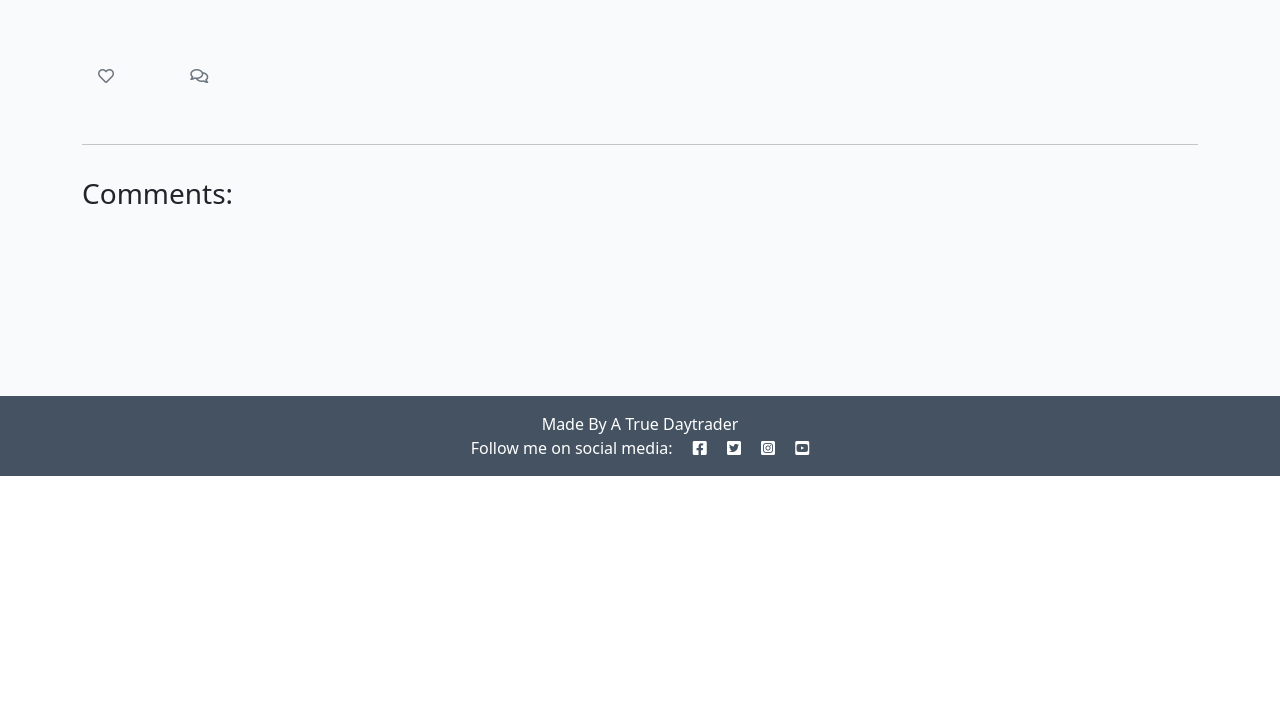
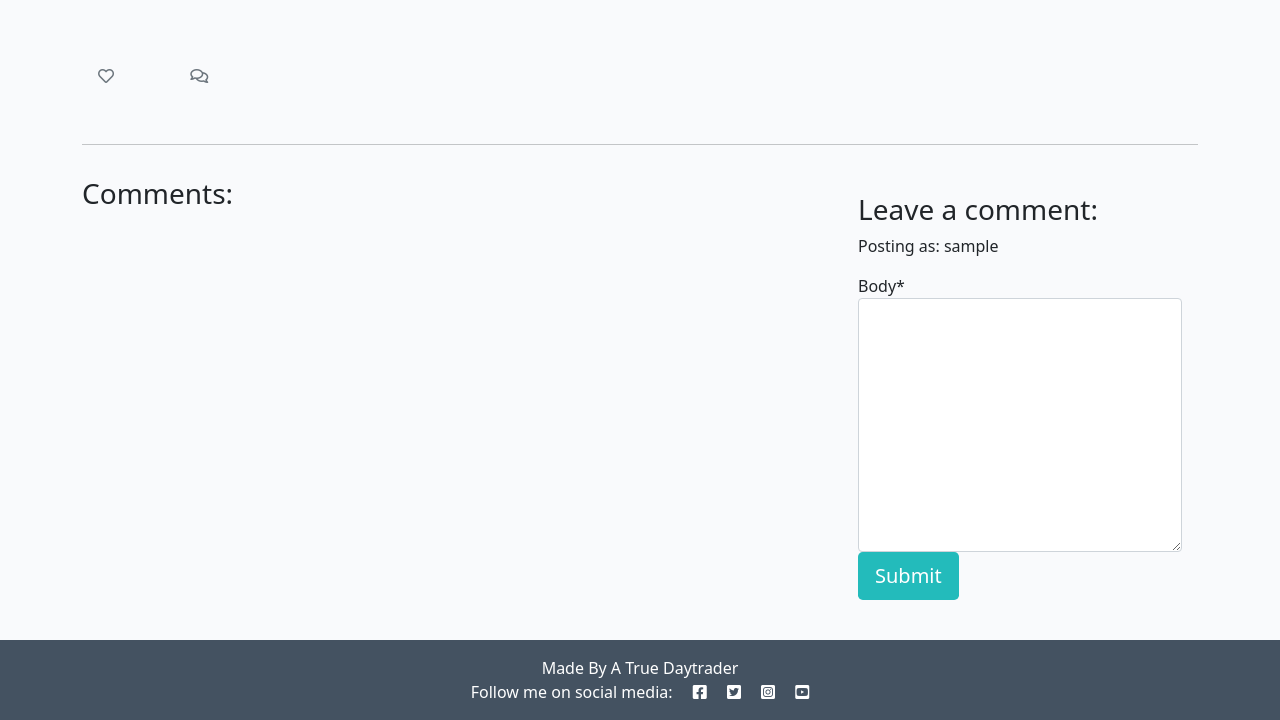
Before and after one commit to Code-Institute-Submissions/JimmyThePro-daytrading-blog_AprResub, a Django app: template templates/post_detail.html in a window 1280 px wide. Shown: the part 324-1044 px from the top of the page. Before the commit the page ends 800 px from the top, so only its background shows below. Run offline with Django 3.2, Linux system fonts and the light colour scheme; the template is opened without the code that fills it: values that come from a table or form of the project are taken from there, others are empty; the visitor is signed in with stand-in values (Sample User, id 1); some libraries are stand-ins or nearby versions.

Commit message:
Install crispy forms, and create a comment form for posts

```diff
--- /dev/null
+++ b/blog/forms.py
@@ -0,0 +1,11 @@
+from .models import Comment
+from django import forms
+
+
+class CommentForm(forms.ModelForm):
+    """
+    Commentform class.
+    """
+    class Meta:
+        model = Comment
+        fields = ('body',)
--- a/blog/views.py
+++ b/blog/views.py
@@ -1,6 +1,7 @@
 from django.shortcuts import render, get_object_or_404
 from django.views import generic, View
 from .models import Post
+from .forms import CommentForm
 
 
 class PostList(generic.ListView):
@@ -34,6 +35,7 @@ class PostDetail(View):
             {
                 'post': post,
                 'comments': comments,
-                'liked': liked
+                'liked': liked,
+                'comment_form': CommentForm()
             },
         )
--- a/requirements.txt
+++ b/requirements.txt
@@ -4,6 +4,7 @@ dj-database-url==0.5.0
 dj3-cloudinary-storage==0.0.6
 Django==3.2
 django-allauth==0.49.0
+django-crispy-forms==1.14.0
 django-summernote==0.8.20.0
 gunicorn==20.1.0
 oauthlib==3.2.0
--- a/templates/post_detail.html
+++ b/templates/post_detail.html
@@ -1,4 +1,6 @@
 {% extends 'base.html' %} {% block content %}
+
+{% load crispy_forms_tags %}
 
 <div class="masthead">
     <div class="container">
@@ -76,7 +78,19 @@
         </div>
         <div class="col-md-4 card mb-4  mt-3 ">
             <div class="card-body">
-                <!-- For later -->
+
+                {% if user.is_authenticated %}
+
+                <h3>Leave a comment:</h3>
+                <p>Posting as: {{ user.username }}</p>
+                <form method="post" style="margin-top: 1,3em;">
+                    {{ comment_form | crispy }}
+                    {% csrf_token %}
+                    <button type="submit" class="btn btn-signup btn-lg">Submit</button>
+                </form>
+
+                {% endif %}
+
             </div>
         </div>
     </div>
--- a/traderpro/settings.py
+++ b/traderpro/settings.py
@@ -49,6 +49,7 @@ INSTALLED_APPS = [
     'django.contrib.staticfiles',
     'cloudinary',
     'django_summernote',
+    'crispy_forms',
     'blog',
 ]
 
@@ -56,6 +57,8 @@ SITE_ID = 1
 
 LOGIN_REDIRECT_URL = '/'
 LOGOUT_REDIRECT_URL = '/'
+
+CRISPY_TEMPLATE_PACK = 'bootstrap4'
 
 MIDDLEWARE = [
     'django.middleware.security.SecurityMiddleware',
```
